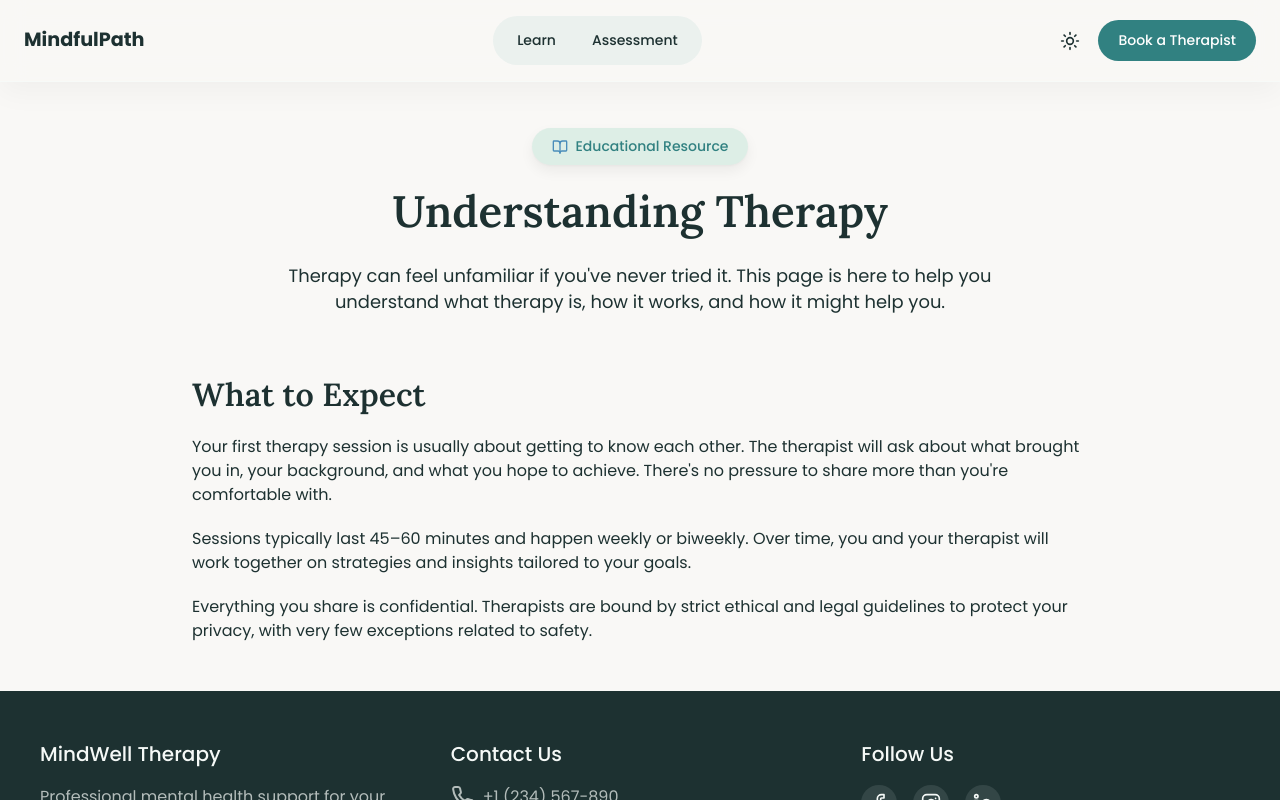
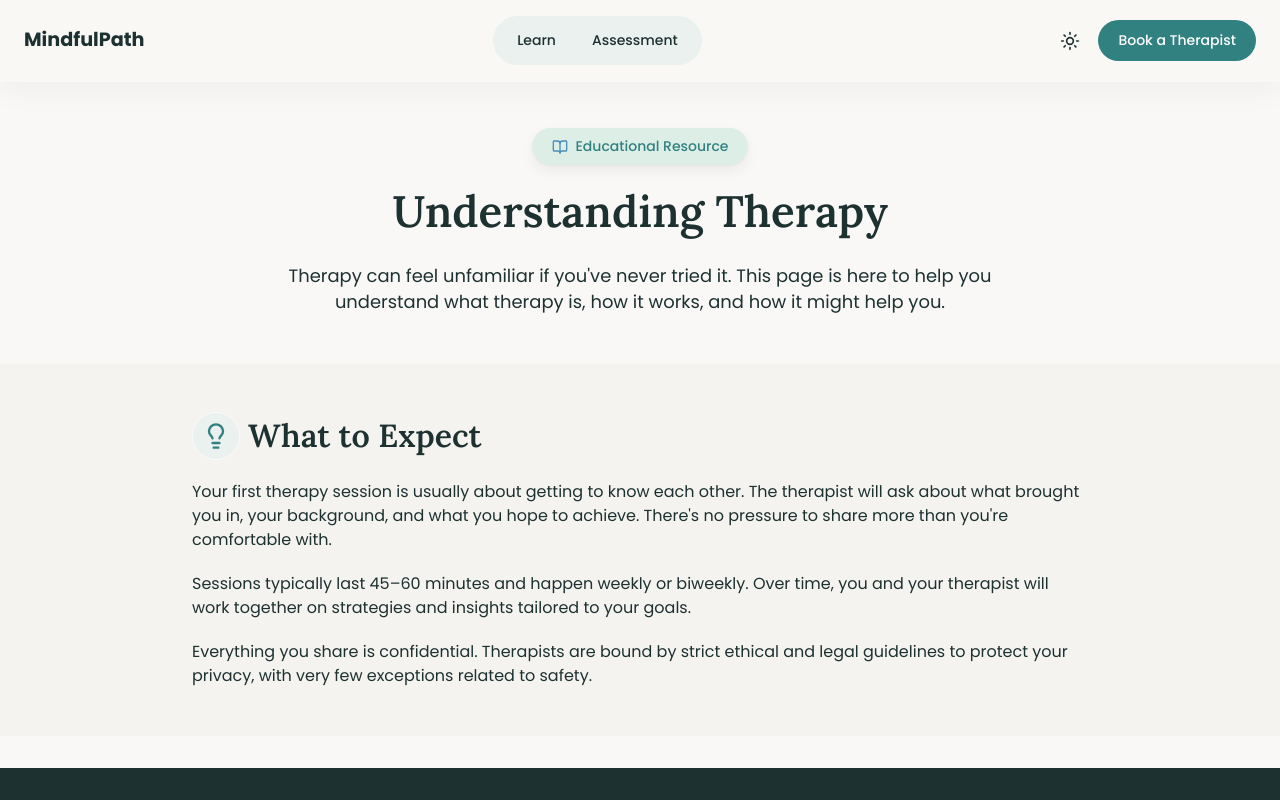
Before and after one commit to TNguyen20194/project-haven-react, a React (Vite) app: page /learn in a window 1280 px wide. Built offline with nearby package versions, Linux system fonts and the light colour scheme.

Commit message:
Update section

```diff
--- a/src/pages/learn/sections/WhattoExpect.tsx
+++ b/src/pages/learn/sections/WhattoExpect.tsx
@@ -1,8 +1,14 @@
+import IconBadge from "@/components/UI/feature-icon/IconBadge";
+import { Lightbulb } from "lucide-react";
+
 const WhatToExpect = () => {
   return (
-    <section className="pt-3 px-6 py-4 mb-8">
+    <section className="p-12 mb-8 bg-[hsl(var(--background-alt)/0.5)]">
       <div className="max-w-[56rem] mx-auto">
-        <h3 className="sub-heading mb-5">What to Expect</h3>
+        <div className="flex items-center gap-2 mb-5">
+        <IconBadge icon={Lightbulb} wrapperClassName="rounded-full w-12 h-12" iconClassName="text-[hsl(var(--primary))] h-7 w-7"/>
+        <h3 className="sub-heading">What to Expect</h3>
+        </div>
         <p className="p-text">
           Your first therapy session is usually about getting to know each
           other. The therapist will ask about what brought you in, your
```
